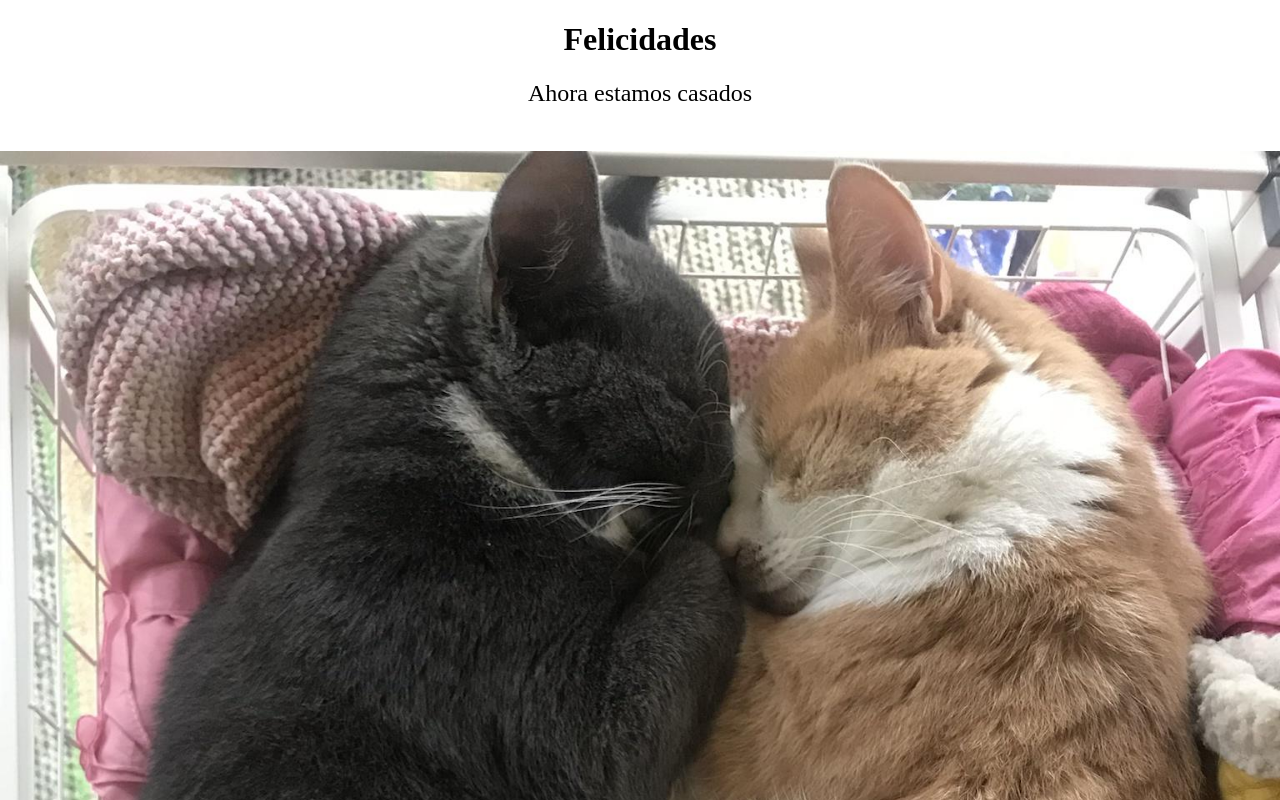
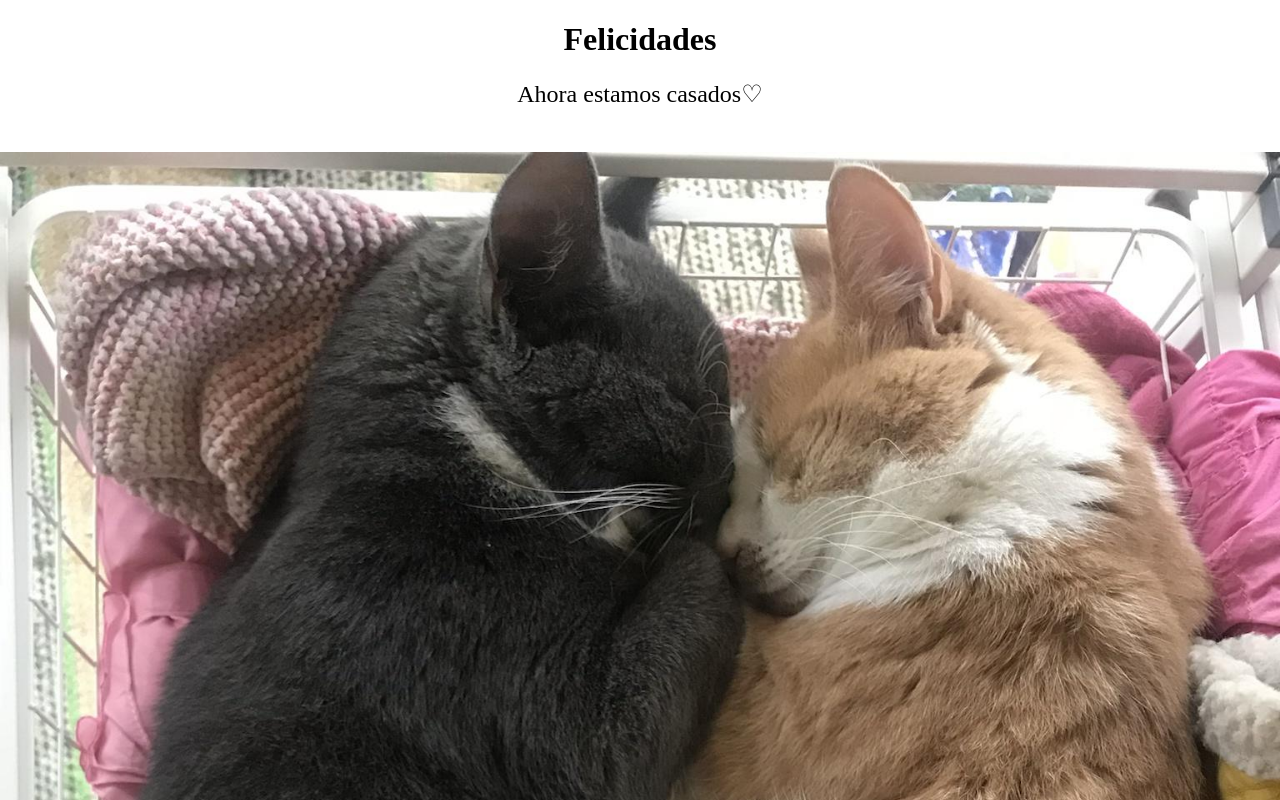
Before and after one commit to mannnu11/Pregunta-importante, a plain HTML site: page felicidades.html in a window 1280 px wide. Shown: the top 800 px of the page. Drawn offline with Linux system fonts and the light colour scheme.

Commit message:
Update felicidades.html

```diff
--- a/felicidades.html
+++ b/felicidades.html
@@ -21,7 +21,7 @@
   </head>
   <body>
     <h1>Felicidades</h1>
-    <p id="message">Ahora estamos casados</p>
+    <p id="message">Ahora estamos casados♡</p>
     <img id="image" src="gatitos.jpeg" alt="Imagen de gatitos">
   </body>
 </html>
```
